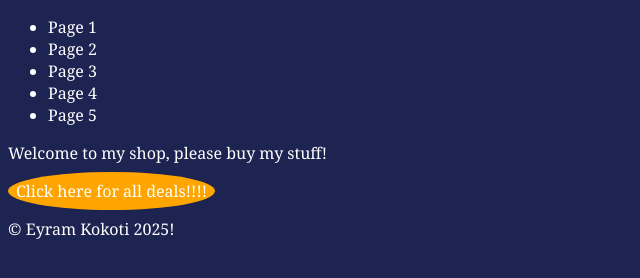
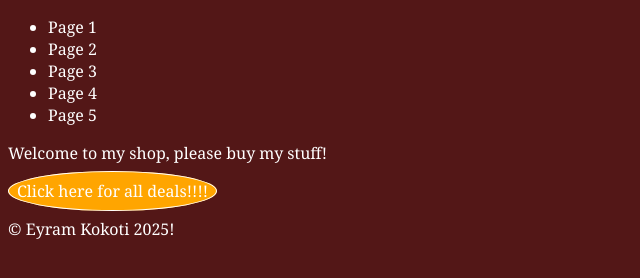
Before and after one commit to Ramzy2234/Week-3, a plain HTML site: page index.html in a window 1280 px wide. Shown: the whole page, without its empty margins (0-640 px from the left). Drawn offline with Linux system fonts and the light colour scheme.

Commit message:
Change backgroud and added border to button

```diff
--- a/style.css
+++ b/style.css
@@ -4,7 +4,7 @@
 }
 
 body {
-background-color: #1e2451;
+background-color: #531717;
 }
 
 a {
@@ -15,4 +15,5 @@ a {
     background-color: orange;
     border-radius: 50%;
     padding: 0.5em;
+    border: 1px solid white;
 }
```
